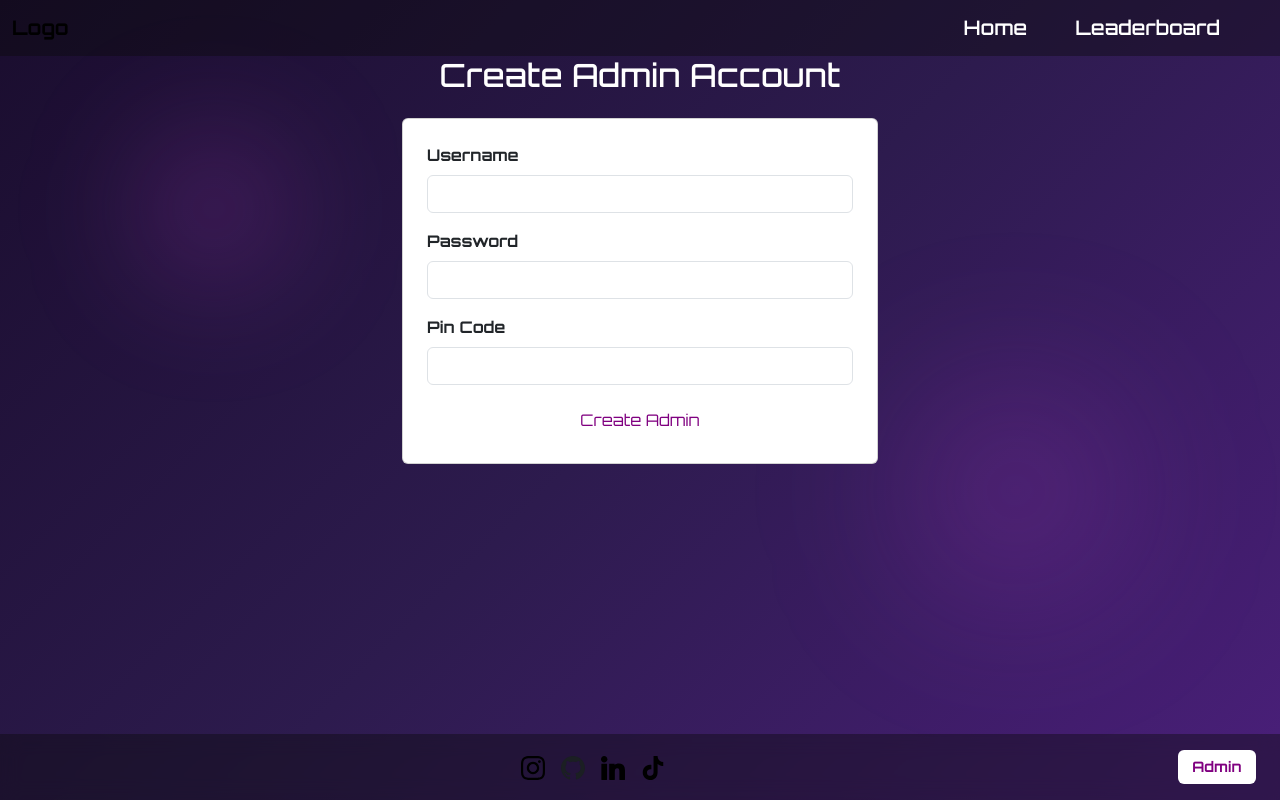
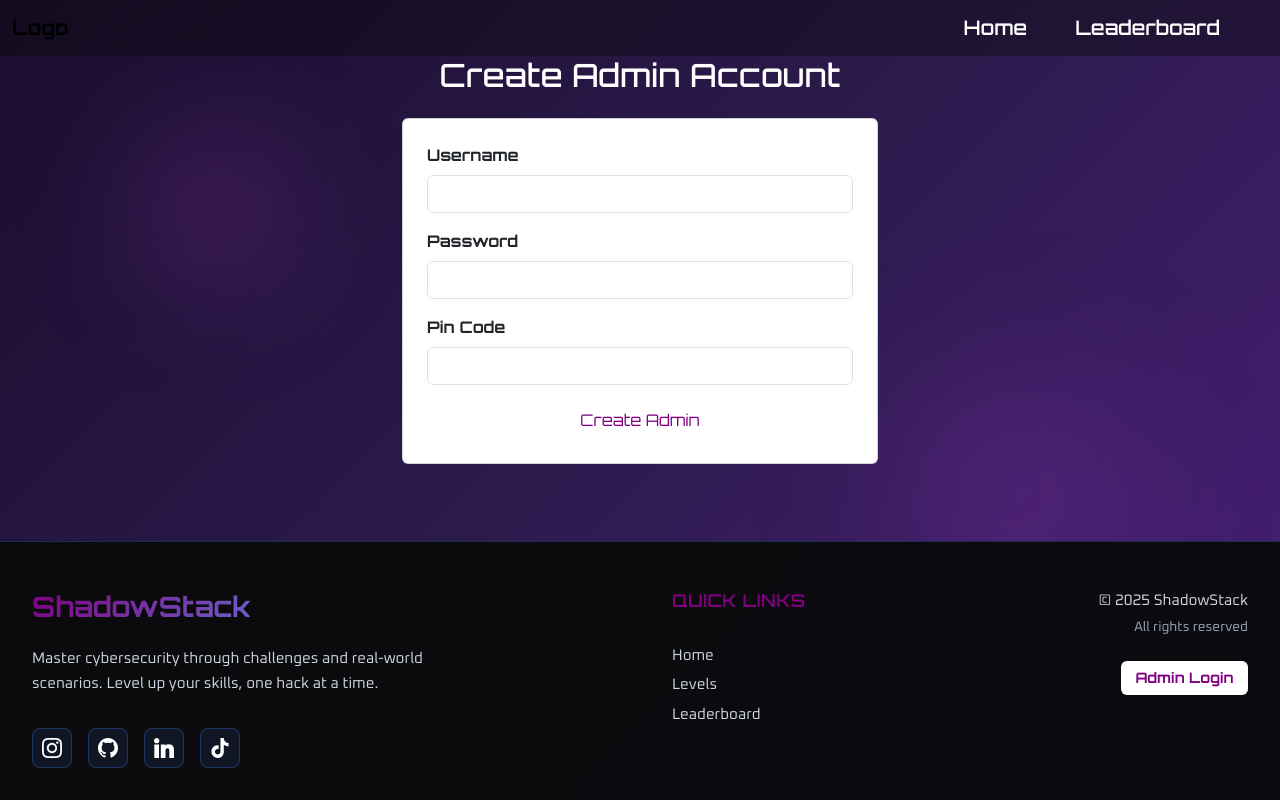
Before and after one commit to KaiaBryant/shadow-stack, a React (Vite) app in the folder client/: page /register in a window 1280 px wide. Built offline with nearby package versions, Linux system fonts and the light colour scheme.

Commit message:
updated scoreboard and footer CSS

```diff
--- a/client/src/components/Footer.jsx
+++ b/client/src/components/Footer.jsx
@@ -1,65 +1,82 @@
 import "../styles/Footer.css";
 import SocialIcons from "./SocialsIcons";
 import { useNavigate } from "react-router-dom";
-
 
 import InstagramIcon from "../assets/instagram.svg";
 import GitHubIcon from "../assets/github.svg";
 import LinkedInIcon from "../assets/linkedin.svg";
 import TikTokIcon from "../assets/tiktok.svg";
 
-
 function Footer() {
     const navigate = useNavigate();
     const username = localStorage.getItem("username");
     const sessionId = localStorage.getItem("session_id");
-    const adminToken = localStorage.getItem("admin_token");
 
     // Admin button should show ONLY when NO username
     const showAdminButton = !username && !sessionId;
 
-
     return (
-        <footer>
-            <div className="footer-container d-flex align-items-center">
-                <div className="flex-grow-1 d-flex justify-content-center align-items-center gap-3">
-                    <div className="social-icon-wrapper">
+        <footer className="footer">
+            <div className="footer-container">
+                {/* Left Section - Mission & Socials */}
+                <div className="footer-section footer-left">
+                    <h3 className="footer-brand">ShadowStack</h3>
+                    <p className="mission-statement">
+                        Master cybersecurity through challenges and real-world scenarios.
+                        Level up your skills, one hack at a time.
+                    </p>
+                    <div className="social-icons">
                         <SocialIcons
                             href="https://www.instagram.com/"
                             icon={InstagramIcon}
                             label="Instagram"
                         />
-                    </div>
-                    <div className="social-icon-wrapper">
                         <SocialIcons
                             href="https://github.com/KaiaBryant/shadow-stack"
                             icon={GitHubIcon}
                             label="GitHub"
                         />
-                    </div>
-                    <div className="social-icon-wrapper">
                         <SocialIcons
-                            href="https://twitter.com/"
+                            href="https://www.linkedin.com"
                             icon={LinkedInIcon}
                             label="LinkedIn"
                         />
-                    </div>
-                    <div className="social-icon-wrapper">
                         <SocialIcons
-                            href="https://www.youtube.com/"
+                            href="https://www.tiktok.com"
                             icon={TikTokIcon}
                             label="TikTok"
                         />
                     </div>
                 </div>
-               {showAdminButton && (
-                <button
-                className="admin-btn"
-                onClick={() => navigate("/login")}
-                >
-                Admin
-                </button>
-                )}
+
+                {/* Center Section - Quick Links */}
+                <div className="footer-section footer-center">
+                    <h4 className="footer-title">Quick Links</h4>
+                    <ul className="footer-links">
+                        <li>
+                            <a onClick={() => navigate("/")} className="footer-link">Home</a>
+                        </li>
+                        <li>
+                            <a onClick={() => navigate("/levels")} className="footer-link">Levels</a>
+                        </li>
+                        <li>
+                            <a onClick={() => navigate("/leaderboard")} className="footer-link">Leaderboard</a>
+                        </li>
+                    </ul>
+                </div>
+
+                {/* Right Section - Copyright & Admin */}
+                <div className="footer-section footer-right">
+                    <div className="copyright">
+                        <p>&copy; {new Date().getFullYear()} ShadowStack</p>
+                        <p className="copyright-subtext">All rights reserved</p>
+                    </div>
+                    {showAdminButton && (
+                        <button className="admin-btn" onClick={() => navigate("/login")}>
+                            Admin Login
+                        </button>
+                    )}
+                </div>
             </div>
         </footer>
     );
--- a/client/src/pages/Leaderboard.jsx
+++ b/client/src/pages/Leaderboard.jsx
@@ -46,7 +46,7 @@ function Leaderboard() {
                         {/* 2nd */}
                         <div className="col-md-3">
                             <div className="podium-card">
-                                <div className="rank-badge" style={{ backgroundColor: topThree[1].color }}>★2</div>
+                                <div className="rank-badge fs-1" style={{ backgroundColor: topThree[1].color }}>★2</div>
                                 <div className="podium-avatar">{topThree[1].avatar}</div>
                                 <p className="podium-username">{topThree[1].username}</p>
                                 <h3 className="podium-points">{topThree[1].points} pts</h3>
@@ -56,7 +56,7 @@ function Leaderboard() {
                         {/* 1st */}
                         <div className="col-md-3">
                             <div className="podium-card podium-card-first">
-                                <div className="rank-badge" style={{ backgroundColor: topThree[0].color }}>★1</div>
+                                <div className="rank-badge fs-1">★1</div>
                                 <div className="podium-avatar podium-avatar-first">{topThree[0].avatar}</div>
                                 <p className="podium-username">{topThree[0].username}</p>
                                 <h2 className="podium-points-first">{topThree[0].points} pts</h2>
@@ -66,7 +66,7 @@ function Leaderboard() {
                         {/* 3rd */}
                         <div className="col-md-3">
                             <div className="podium-card">
-                                <div className="rank-badge" style={{ backgroundColor: topThree[2].color }}>★3</div>
+                                <div className="rank-badge fs-1">★3</div>
                                 <div className="podium-avatar">{topThree[2].avatar}</div>
                                 <p className="podium-username">{topThree[2].username}</p>
                                 <h3 className="podium-points">{topThree[2].points} pts</h3>
--- a/client/src/styles/Footer.css
+++ b/client/src/styles/Footer.css
@@ -1,22 +1,158 @@
-.icons-center {
-    width: 100%;
-    display: flex;
-    justify-content: center;
+/* Footer Main Container */
+.footer {
+    background: rgba(10, 10, 10, 0.95);
+    backdrop-filter: blur(10px);
+    border-top: 1px solid rgba(59, 130, 246, 0.3);
+    color: #e2e8f0;
+    margin-top: auto;
 }
 
-/* Make footer flex + responsive */
 .footer-container {
-    padding: 1rem 1.5rem;
-    color: white;
-    background: rgba(10, 10, 10, 0.4);
-    backdrop-filter: blur(10px);
-    border-top: 4px solid rgba(0, 0, 0, 0.9) inset;
+    max-width: 1400px;
+    margin: 0 auto;
+    padding: 3rem 2rem 2rem;
+    display: grid;
+    grid-template-columns: 2fr 1fr 1fr;
+    gap: 3rem;
+    align-items: start;
+}
 
+/* Footer Sections */
+.footer-section {
+    display: flex;
+    flex-direction: column;
+    gap: 1rem;
+}
+
+/* Left Section - Mission & Socials */
+.footer-left {
+    max-width: 400px;
+}
+
+.footer-brand {
+    font-size: 1.75rem;
+    font-weight: 700;
+    color: #60a5fa;
+    margin: 0 0 0.5rem 0;
+    background: linear-gradient(135deg, purple 0%, #60a5fa 100%);
+    -webkit-background-clip: text;
+    -webkit-text-fill-color: transparent;
+    background-clip: text;
+}
+
+.mission-statement {
+    font-size: 0.95rem;
+    line-height: 1.6;
+    color: #cbd5e1;
+    margin: 0 0 1rem 0;
+}
+
+.social-icons {
+    display: flex;
+    gap: 1rem;
+    align-items: center;
+}
+
+.social-icons a {
     display: flex;
     align-items: center;
-    justify-content: space-between;
-    gap: 1rem;
-    flex-wrap: wrap;
+    justify-content: center;
+    width: 40px;
+    height: 40px;
+    background: rgba(59, 130, 246, 0.1);
+    border: 1px solid rgba(59, 130, 246, 0.3);
+    border-radius: 8px;
+    transition: all 0.3s ease;
+}
+
+.social-icons a:hover {
+    background: rgba(59, 130, 246, 0.2);
+    border-color: rgba(59, 130, 246, 0.5);
+    transform: translateY(-3px);
+}
+
+.social-icons img {
+    width: 20px;
+    height: 20px;
+    filter: brightness(0) invert(1);
+}
+
+/* Center Section - Quick Links */
+.footer-center {
+    padding-left: 2rem;
+}
+
+.footer-title {
+    font-size: 1.1rem;
+    font-weight: 600;
+    color: purple;
+    margin: 0 0 1rem 0;
+    text-transform: uppercase;
+    letter-spacing: 0.5px;
+}
+
+.footer-links {
+    list-style: none;
+    font-family: "Oxanium", sans-serif !important;
+    padding: 0;
+    margin: 0;
+    display: flex;
+    flex-direction: column;
+    gap: 0.3rem;
+}
+
+.footer-link {
+    color: #cbd5e1;
+    text-decoration: none;
+    font-size: 0.95rem;
+    transition: all 0.3s ease;
+    cursor: pointer;
+    display: inline-block;
+    position: relative;
+}
+
+.footer-link::after {
+    content: '';
+    position: absolute;
+    bottom: -2px;
+    left: 0;
+    width: 0;
+    height: 2px;
+    background: linear-gradient(90deg, #60a5fa, #a78bfa);
+    transition: width 0.3s ease;
+}
+
+.footer-link:hover {
+    color: #60a5fa;
+    padding-left: 5px;
+}
+
+.footer-link:hover::after {
+    width: 100%;
+}
+
+/* Right Section - Copyright & Admin */
+.footer-right {
+    display: flex;
+    flex-direction: column;
+    align-items: flex-end;
+    gap: 1.5rem;
+}
+
+.copyright {
+    text-align: right;
+}
+
+.copyright p {
+    margin: 0;
+    font-size: 0.95rem;
+    color: #cbd5e1;
+}
+
+.copyright-subtext {
+    font-size: 0.85rem !important;
+    color: #94a3b8 !important;
+    margin-top: 0.25rem !important;
 }
 
 .admin-btn {
@@ -30,31 +166,91 @@
     font-weight: bold;
 }
 
-/* Prevent generic footer images from blowing up */
-.footer-container img {
-    max-width: 100%;
-    height: auto;
+.admin-btn:hover {
+    transform: translateY(-2px);
 }
 
-/* Explicit size for social icons */
-.social-icon-wrapper img {
-    width: 24px;
-    height: 24px;
-}
+/* Tablet Responsive */
+@media (max-width: 992px) {
+    .footer-container {
+        grid-template-columns: 1fr 1fr;
+        gap: 2rem;
+        padding: 2.5rem 1.5rem 1.5rem;
+    }
 
-/* Stack footer content on phones */
-@media (max-width: 576px) {
-    .footer-container {
-        flex-direction: column;
+    .footer-left {
+        grid-column: 1 / -1;
+        max-width: 100%;
+    }
+
+    .footer-center {
+        padding-left: 0;
+    }
+
+    .footer-right {
         align-items: flex-start;
     }
 
-    .icons-center {
-        justify-content: flex-start;
+    .copyright {
+        text-align: left;
+    }
+}
+
+/* Mobile Responsive */
+@media (max-width: 576px) {
+    .footer-container {
+        grid-template-columns: 1fr;
+        gap: 2rem;
+        padding: 2rem 1rem 1rem;
+    }
+
+    .footer-left {
+        text-align: center;
+    }
+
+    .footer-brand {
+        font-size: 1.5rem;
+    }
+
+    .mission-statement {
+        font-size: 0.9rem;
+    }
+
+    .social-icons {
+        justify-content: center;
+    }
+
+    .footer-center {
+        text-align: center;
+    }
+
+    .footer-links {
+        align-items: center;
+    }
+
+    .footer-link:hover {
+        padding-left: 0;
+    }
+
+    .footer-right {
+        align-items: center;
+        gap: 1rem;
+    }
+
+    .copyright {
+        text-align: center;
     }
 
     .admin-btn {
         width: 100%;
-        text-align: center;
+        max-width: 250px;
+    }
+
+    .footer-bottom {
+        padding: 1rem;
+    }
+
+    .footer-bottom p {
+        font-size: 0.85rem;
     }
 }
--- a/client/src/styles/Leaderboard.css
+++ b/client/src/styles/Leaderboard.css
@@ -1,5 +1,4 @@
 /* Leaderboard Page Styles */
-
 .leaderboard-container {
     min-height: 100vh;
     color: white;
```
